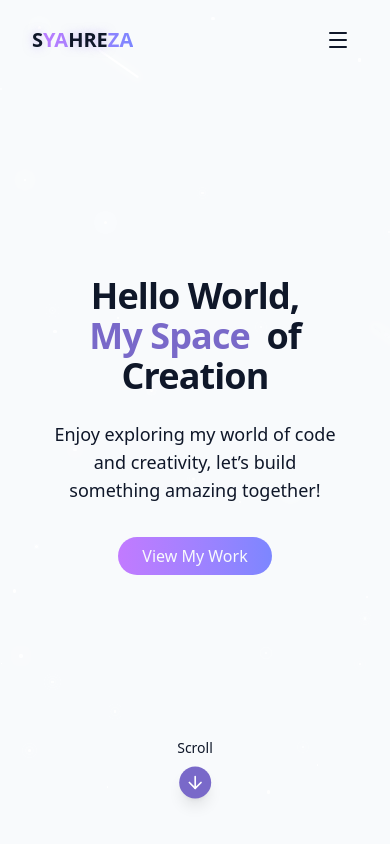
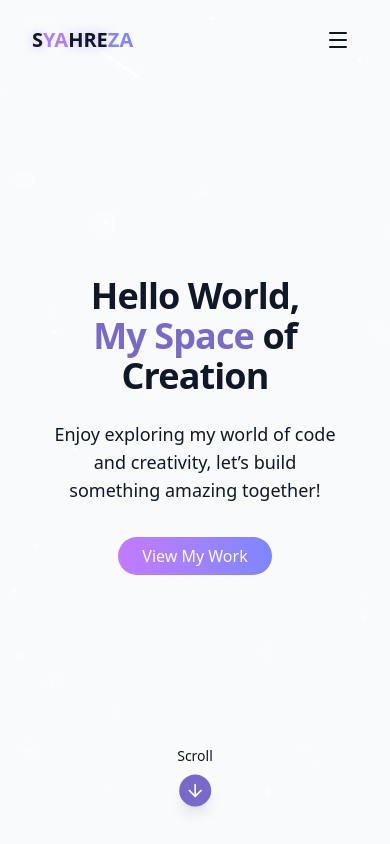
Before and after one commit to yazasyahreza/syahreza-porto, a React (Vite) app: page / in a window 390 px wide. Shown: the top 844 px of the page. Built offline with nearby package versions, Linux system fonts and the light colour scheme.

Commit message:
jarak tulisan my space dengan of creation

```diff
--- a/src/components/HeroSection.jsx
+++ b/src/components/HeroSection.jsx
@@ -21,7 +21,7 @@ export const HeroSection = () => {
               {" "}
               My Space{" "}
             </span>{" "}
-            <span className="text-gradient ml-2 opacity-0 animate-fade-in-delay-2">
+            <span className="text-gradient opacity-0 animate-fade-in-delay-2">
               {" "}
               of Creation{" "}
             </span>{" "}
@@ -40,7 +40,7 @@ export const HeroSection = () => {
           </div>{" "}
         </div>{" "}
       </div>{" "}
-      <div className="absolute bottom-[2rem] sm:bottom-16 md:bottom-8 left-1/2 transform -translate-x-1/2 flex flex-col items-center animate-bounce">
+      <div className="absolute bottom-[1.5rem] sm:bottom-16 md:bottom-8 left-1/2 transform -translate-x-1/2 flex flex-col items-center animate-bounce">
         {" "}
         <span className="text-sm text-muted-foreground mb-2">
           {" "}
```
